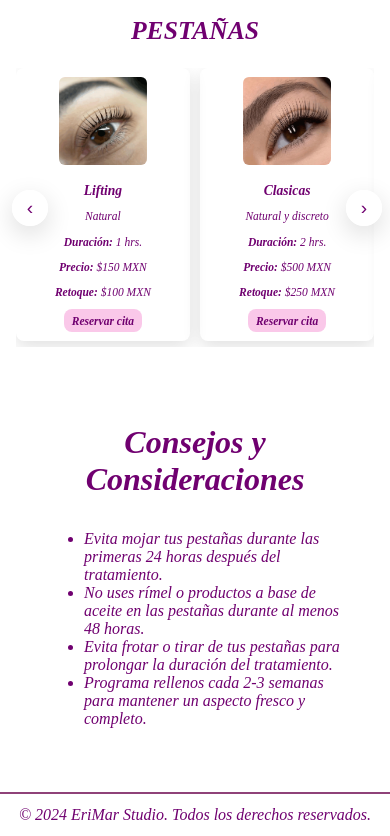
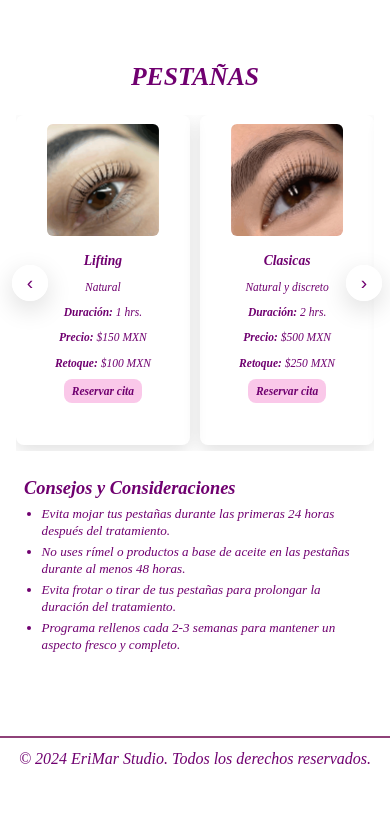
Before and after one commit to diz3ty/EriMar_Studio_Web, a Flask app: page /service/lashes in a window 390 px wide. Shown: the part 64-900 px from the top of the page. After the commit the page ends 828 px from the top, so only its background shows below. Run offline with Flask 3, Linux system fonts and the light colour scheme.

Commit message:
modify format

```diff
--- a/static/css/main_styles.css
+++ b/static/css/main_styles.css
@@ -294,15 +294,23 @@ main { display:flex; flex:1 0 auto; flex-direction:column; align-items:center; j
 #courses-view[hidden],
 #policies-view[hidden],
 #contact-view[hidden] { display: none !important; }
-#services-view .service { padding: 1rem 0.75rem; }
+#services-view .slider-track .service-link {
+  min-height: 360px;
+  display: flex;
+  align-items: center;
+}
+#services-view .service {
+  width: 100%;
+  padding: 1rem 0.75rem;
+}
 #services-view .service img {
   display: block;
   width: 100%;
-  max-width: 180px;
-  height: 120px;
+  max-width: 250px;
+  height: 200px;
   object-fit: cover;
   border-radius: 8px;
-  margin: 0 auto 0.75rem;
+  margin: 0 auto 1rem;
 }
 #services-view > .titulo-service-container,
 #promos-view > .titulo-service-container,
@@ -403,6 +411,26 @@ main { display:flex; flex:1 0 auto; flex-direction:column; align-items:center; j
   .weare-text p { font-size: 0.95rem; line-height: 1.4; margin-bottom: 0.35rem; }
   .weare-image { text-align:center; margin-top:0.35rem; }
   .weare-image img { max-width: 160px; max-height: 160px; }
+  #services-view .slider-track .service-link { min-height: 335px; }
+  #services-view .service { padding: 0.75rem 0.5rem; }
+  #services-view .service img { max-width: 180px; height: 175px; margin-bottom: 0.75rem; }
+  #services-view .service h3 { font-size: 1.15rem; margin-bottom: 0.5rem; }
+  .cards-slider[aria-label="Servicios"]:not(.services) { margin-bottom: 0.25rem; }
+  .consejos_consideraciones {
+    margin: 0.25rem auto;
+    padding: 0.75rem;
+    font-size: 0.85rem;
+  }
+  .consejos_consideraciones h2 {
+    font-size: 1.15rem;
+    margin: 0 0 0.4rem;
+  }
+  .consejos_consideraciones ul { margin: 0; padding-left: 1.1rem; }
+  .consejos_consideraciones li {
+    font-size: 0.82rem;
+    line-height: 1.3;
+    margin-bottom: 0.25rem;
+  }
   #contact-view > .titulo-service-container { margin-bottom: 0.25rem; }
   #contact-view .location { padding: 0.9rem 0.75rem; }
   #contact-view .location h2 { margin: 0 0 0.5rem; font-size: 1.25rem; }
@@ -753,7 +781,7 @@ main { padding: 1rem; }
 @media (max-width: 600px) {
   .cards-slider[aria-label="Servicios"]:not(.services) {
     padding: 0.4rem 0.25rem;
-    margin-bottom: 0.75rem;
+    margin-bottom: 0.25rem;
   }
 
   .cards-slider[aria-label="Servicios"]:not(.services) .slider-track {
@@ -765,12 +793,13 @@ main { padding: 1rem; }
     flex: 0 0 calc((100% - 0.65rem) / 2);
     min-width: 0;
     max-width: none;
+    min-height: 330px;
     padding: 0.55rem;
   }
 
   .cards-slider[aria-label="Servicios"]:not(.services) .slider-track .promo-card > img {
     max-width: 85%;
-    max-height: 88px;
+    max-height: 112px;
     margin-bottom: 0.4rem;
   }
 
@@ -795,6 +824,24 @@ main { padding: 1rem; }
     padding: 0.35rem 0.5rem;
     font-size: 0.72rem;
     white-space: nowrap;
+  }
+
+  .consejos_consideraciones {
+    margin: 0.25rem auto;
+    padding: 0.75rem;
+    font-size: 0.85rem;
+  }
+
+  .consejos_consideraciones h2 {
+    font-size: 1.15rem;
+    margin: 0 0 0.4rem;
+  }
+
+  .consejos_consideraciones ul { margin: 0; padding-left: 1.1rem; }
+  .consejos_consideraciones li {
+    font-size: 0.82rem;
+    line-height: 1.3;
+    margin-bottom: 0.25rem;
   }
 }
 
--- a/static/script.js
+++ b/static/script.js
@@ -212,6 +212,7 @@ document.addEventListener('DOMContentLoaded', function () {
 	document.querySelectorAll('.menu-services > a').forEach((link) => {
 		link.addEventListener('click', (event) => {
 			if (link.hasAttribute('data-view-toggle')) return;
+			if (!link.nextElementSibling?.classList.contains('submenu')) return;
 			if (window.innerWidth > 900) return;
 			event.preventDefault();
 			event.stopImmediatePropagation();
--- a/templates/index.html
+++ b/templates/index.html
@@ -23,11 +23,6 @@
           <li><a href="{{ url_for('home') }}">INICIO</a></li>
           <li class="menu-services">
             <a href="#services-view" data-view-toggle="services">SERVICIOS</a>
-            <ul class="submenu">
-              <li><a href="{{ url_for('service_nails') }}">Uñas</a></li>
-              <li><a href="{{ url_for('service_lashes') }}">Pestañas</a></li>
-              <li><a href="{{ url_for('service_capilar') }}">Capilares</a></li>
-            </ul>
           </li>
           <li class="menu-promos">
             <a href="#promos-view" data-view-toggle="promos">PROMOCIONES</a>
--- a/templates/lashes_services.html
+++ b/templates/lashes_services.html
@@ -23,12 +23,7 @@
       <ul class="nav-links">
         <li><a href="{{ url_for('home') }}">INICIO</a></li>
         <li class="menu-services">
-          <a href="{{ url_for('services') }}" onclick="window.location.href=this.href; return false;">SERVICIOS</a>
-          <ul class="submenu">
-            <li><a href="{{ url_for('service_nails') }}">Uñas</a></li>
-            <li><a href="{{ url_for('service_lashes') }}">Pestañas</a></li>
-            <li><a href="{{ url_for('service_capilar') }}">Capilares</a></li>
-          </ul>
+          <a href="{{ url_for('services') }}">SERVICIOS</a>
         </li>
         <li class="menu-promos">
           <a href="{{ url_for('promos') }}">PROMOCIONES</a>
```
Also changed, not shown: templates/capilar_services.html (+1 -6 lines), templates/nails_services.html (+1 -6 lines).
